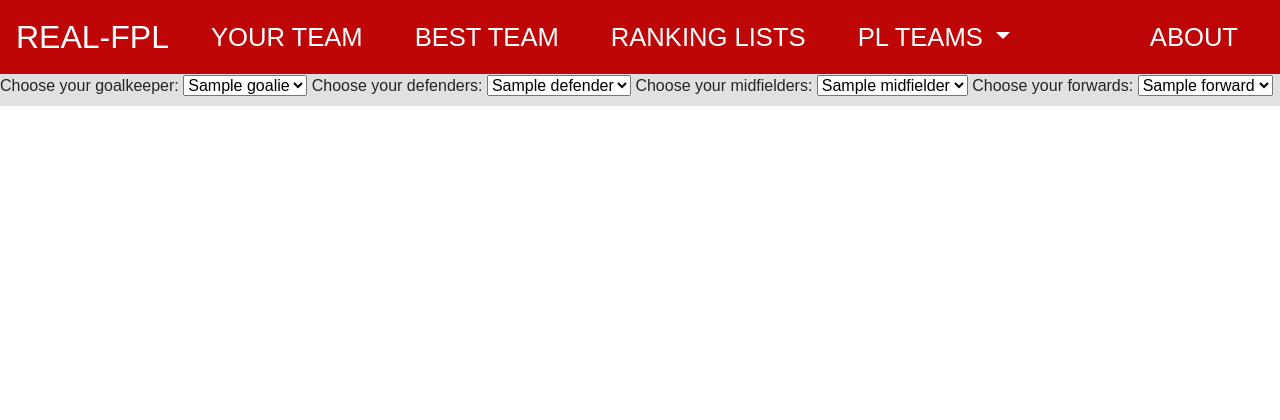
After one commit to ponjae/FPL-project, a Flask app: template templates/your-config.html in a window 1280 px wide. The commit adds this page. Shown: the top 420 px of the page. Run offline with Flask 2, Linux system fonts and the light colour scheme; the template is opened without the code that fills it: most values are stand-ins (such as "Sample title", 1, 10 or a date in 2020); parts of the project's set-up code (start-up, migrations or seed data) failed here and were passed over; some libraries are stand-ins or nearby versions; some web fonts are replaced.

Commit message:
minimal version of your team page done

```diff
--- a/main.py
+++ b/main.py
@@ -24,11 +24,14 @@ def home():
     return render_template("index.html", secret=secret["font_awesome"], gw_data=gameweek_data, id_player=id_player_dict, gw_games=gw_games)
 
 
-@app.route("/your-team")
-def your_team():
-    pass
-    # VAD BEHÖVS HÄR?
-    # playerRanking --> get_most_valuable, under_performers, transfer_suggestion
+@app.route("/your-team-config")
+def your_team_config():
+    goalkeepers = pd.position_and_player_dict["Goalkeepers"]
+    defenders = pd.position_and_player_dict["Defenders"]
+    midfielders = pd.position_and_player_dict["Midfielders"]
+    forwards = pd.position_and_player_dict["Forwards"]
+
+    return render_template("your-config.html", secret=secret["font_awesome"], goalkeepers=goalkeepers, defenders=defenders, midfielders=midfielders, forwards=forwards)
 
 
 @app.route("/player-ranking")
--- a/templates/header.html
+++ b/templates/header.html
@@ -31,7 +31,7 @@
         </button>
         <div class="collapse navbar-collapse" id="navbarSupportedContent">
             <ul class="navbar-nav ms-auto">
-                <li class="nav-item"> <a class="nav-link" href="#">YOUR TEAM</a>
+                <li class="nav-item"> <a class="nav-link" href="{{url_for('your_team_config')}}">YOUR TEAM</a>
                 </li>
                 <li class="nav-item">
                     <a class="nav-link" href="{{url_for('best_team_config')}}">BEST TEAM</a>
--- /dev/null
+++ b/templates/your-config.html
@@ -0,0 +1,34 @@
+<!-- Header -->
+{% include "header.html" %}
+
+<!-- Body -->
+<section class="grey-section">
+    <label for="goalies">Choose your goalkeeper:</label>
+    <select id="goalies">
+        {% for goalie in goalkeepers %}
+        <option value="{{goalie['id']}}">{{goalie["web_name"]}}</option>
+        {% endfor %}
+    </select>
+    <label for="defenders">Choose your defenders:</label>
+    <select id="defender">
+        {% for defender in defenders %}
+        <option value="{{defender['id']}}">{{defender["web_name"]}}</option>
+        {% endfor %}
+    </select>
+    <label for="midfielders">Choose your midfielders:</label>
+    <select id="midfielders">
+        {% for midfielder in midfielders %}
+        <option value="{{midfielder['id']}}">{{midfielder["web_name"]}}</option>
+        {% endfor %}
+    </select>
+    <label for="forwards">Choose your forwards:</label>
+    <select id="forwards">
+        {% for forward in forwards %}
+        <option value="{{forward['id']}}">{{forward["web_name"]}}</option>
+        {% endfor %}
+    </select>
+</section>
+
+
+<!-- Footer -->
+{% include "footer.html" %}
```
